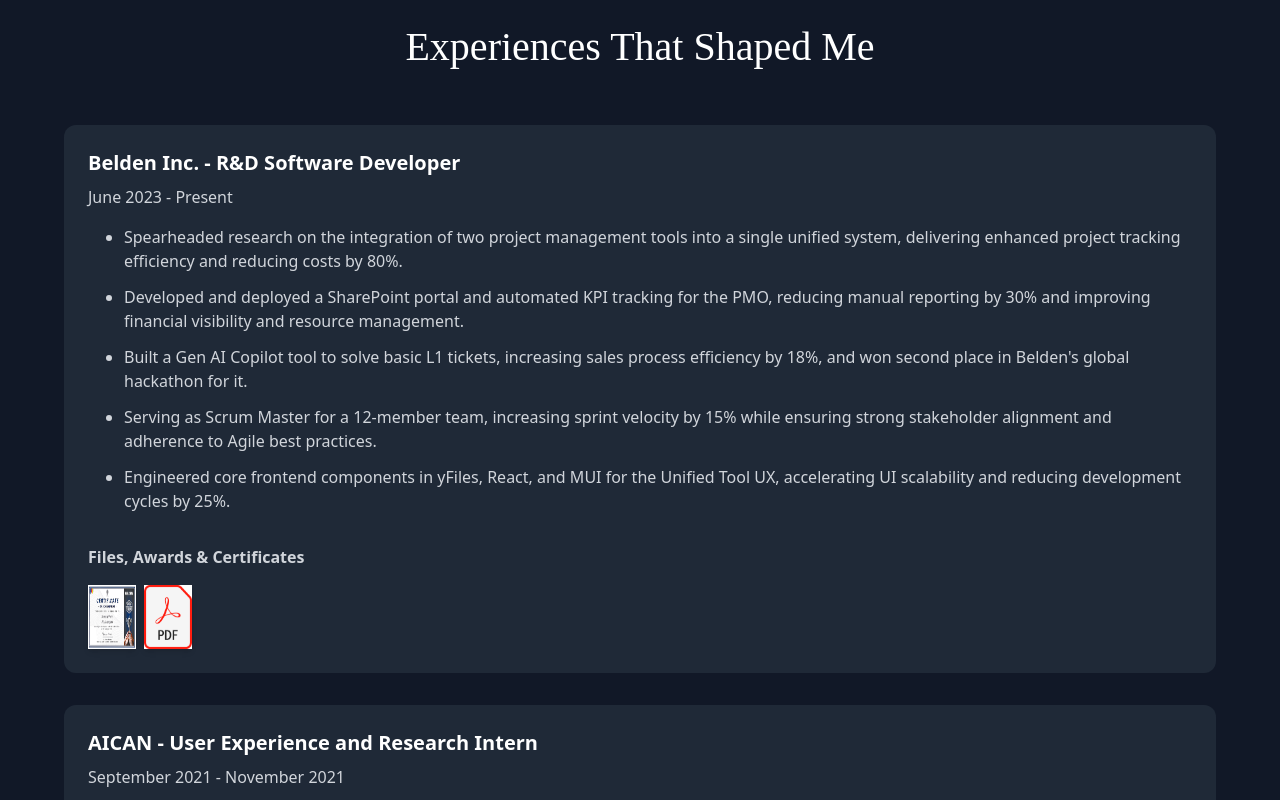
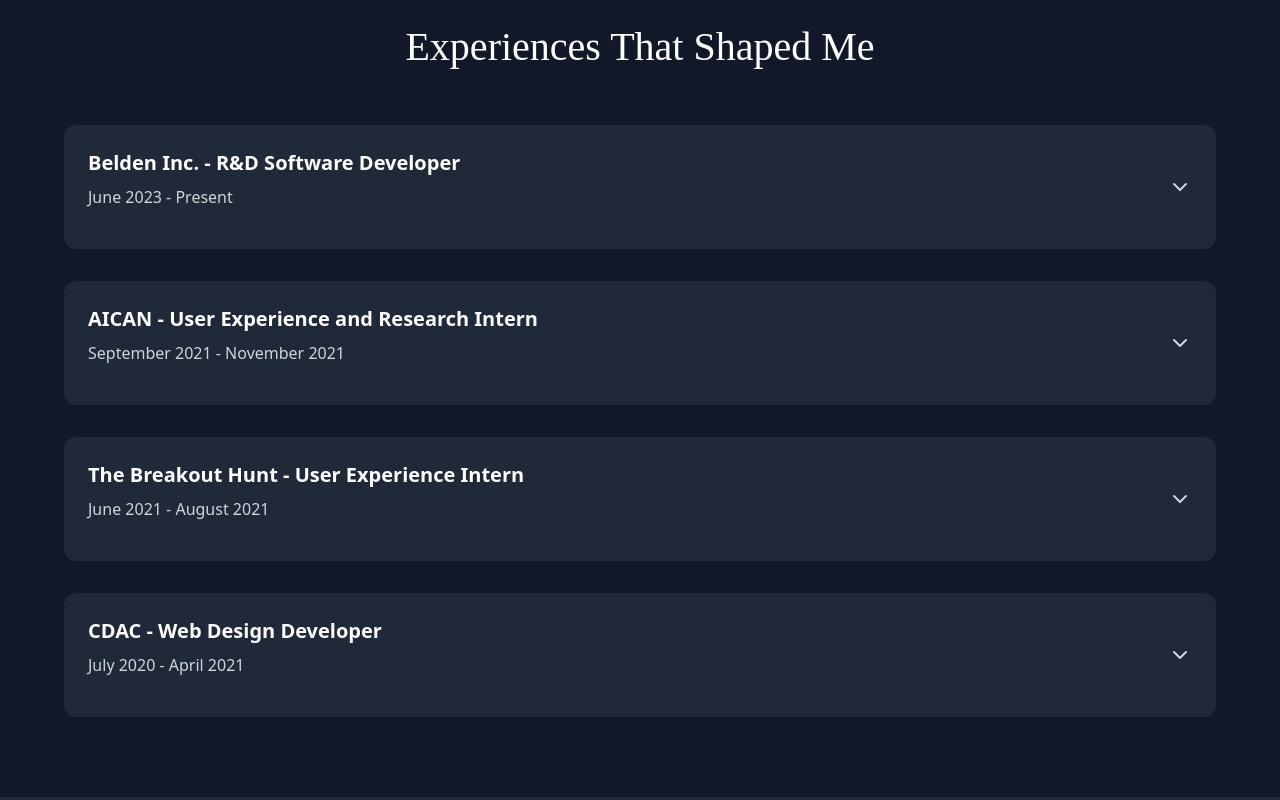
Before and after one commit to SHIVAMVORA01/ShivamVoraPortfolio, a React (Vite) app: page / in a window 1280 px wide. Shown: the part 2680-3480 px from the top of the page. Built offline with nearby package versions, Linux system fonts and the light colour scheme; a web font is replaced by a local one.

Commit message:
thirthy nine

```diff
--- a/src/App.tsx
+++ b/src/App.tsx
@@ -1,4 +1,4 @@
-import { useState, useEffect } from "react";
+import React, { useState, useEffect } from "react";
 import {
   BookOpen,
   Award,
@@ -6,6 +6,8 @@ import {
   Linkedin,
   Mail,
   Target,
+  ChevronDown,
+  ChevronUp,
 } from "lucide-react";
 
 import { experiences } from "./components/Experience";
@@ -20,7 +22,7 @@ import {
 import { Dock } from "./components/Dock";
 import ShimmerButton from "./components/ShimmerButton";
 
-interface Project {
+export interface Project {
   id: number;
   title: string;
   description: string;
@@ -72,6 +74,7 @@ export default function Portfolio() {
   const [showTopButton, setShowTopButton] = useState(false);
   const [darkMode, setDarkMode] = useState(true); // Changed to true for default dark mode
   const [showAllProjects, setShowAllProjects] = useState(false);
+  const [activeExperience, setActiveExperience] = useState<number | null>(null);
 
   // Handle dark mode toggle
   const toggleDarkMode = () => {
@@ -140,6 +143,10 @@ export default function Portfolio() {
     );
     const nextIndex = (currentIndex + 1) % projects.length;
     return projects[nextIndex];
+  };
+
+  const toggleExperience = (id: number) => {
+    setActiveExperience(activeExperience === id ? null : id);
   };
 
   return (
@@ -404,36 +411,51 @@ export default function Portfolio() {
             {sectionTitle.experience}
           </h2>
           <div className="space-y-8">
-            {experiences.map((experience) => (
+            {experiences.map((experience: {
+              id: number;
+              title: string;
+              period: string;
+              description: string[];
+              files: Array<{ type: string; src: string; }>;
+            }) => (
+              <React.Fragment key={experience.id}>
                 <div
-                key={experience.id}
-                className="bg-gray-50 dark:bg-gray-800 rounded-xl p-6"
+                  className="bg-gray-50 dark:bg-gray-800 rounded-xl p-6 cursor-pointer flex justify-between items-center"
+                  onClick={() => toggleExperience(experience.id)}
                 >
+                  <div>
                     <h3 className="text-xl font-bold text-gray-900 dark:text-white mb-2">
                       {experience.title}
                     </h3>
                     <p className="text-gray-600 dark:text-gray-300 mb-4">
                       {experience.period}
                     </p>
-
-                {/* Render each statement in description */}
+                  </div>
+                  <div className="text-gray-600 dark:text-gray-300">
+                    {activeExperience === experience.id ? (
+                      <ChevronUp className="w-6 h-6" />
+                    ) : (
+                      <ChevronDown className="w-6 h-6" />
+                    )}
+                  </div>
+                </div>
+                {activeExperience === experience.id && (
+                  <div className="bg-gray-50 dark:bg-gray-800 rounded-xl p-6 mt-2">
                     <ul className="text-gray-600 dark:text-gray-300 list-disc mb-8 pl-5 space-y-3">
-                  {experience.description.map((statement, index) => (
+                      {experience.description.map((statement: string, index: number) => (
                         <li key={index} className="ml-4">
                           {statement}
                         </li>
                       ))}
                     </ul>
 
-                {/* Attached Files */}
                     <div>
-                  {" "}
                       <p className="text-gray-600 dark:text-gray-300 mb-4 font-bold">
                         Files, Awards & Certificates
                       </p>
                     </div>
                     <div className="flex space-x-2 mt-2">
-                  {experience.files.map((file, index) => (
+                      {experience.files.map((file: { type: string; src: string }, index: number) => (
                         <img
                           key={index}
                           src={file.type === "image" ? file.src : "/images/pdf.png"}
@@ -444,6 +466,8 @@ export default function Portfolio() {
                       ))}
                     </div>
                   </div>
+                )}
+              </React.Fragment>
             ))}
           </div>
         </div>
```
Lines whose indentation alone changed are shown as unchanged.
